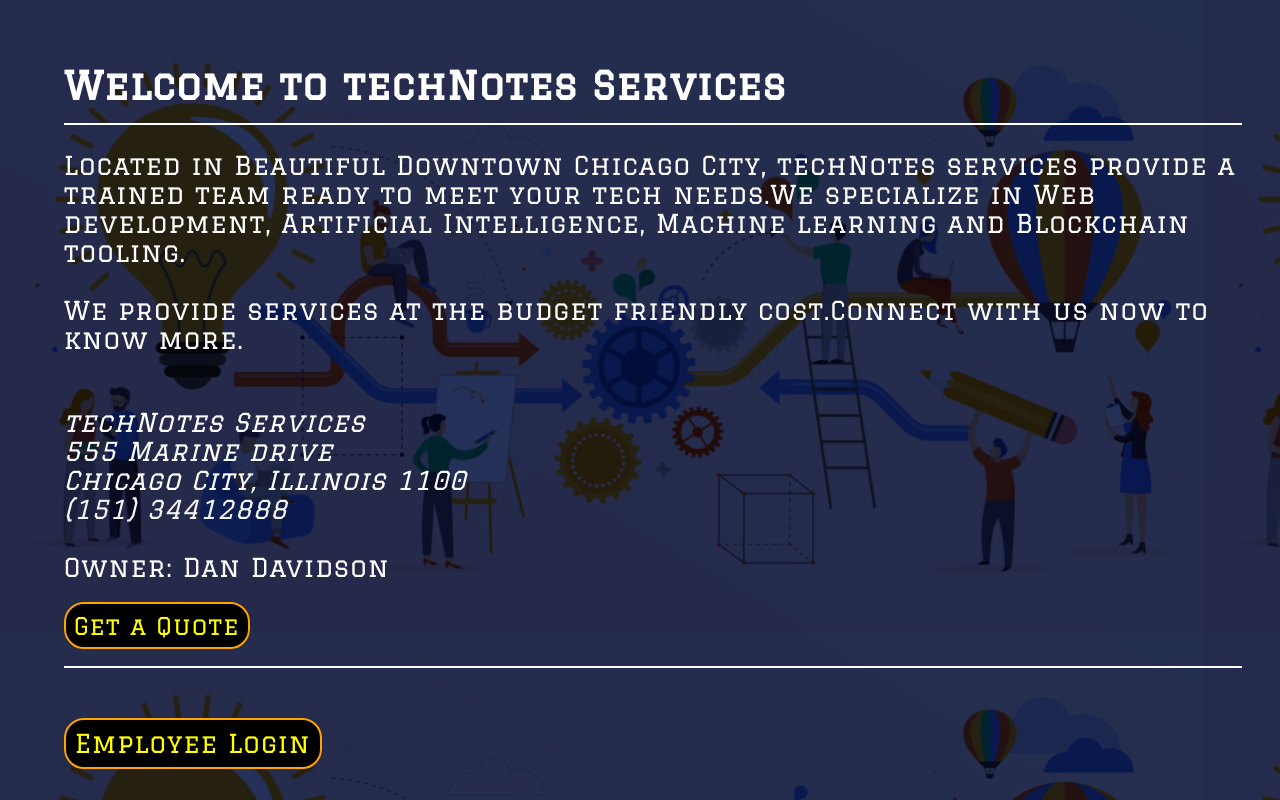
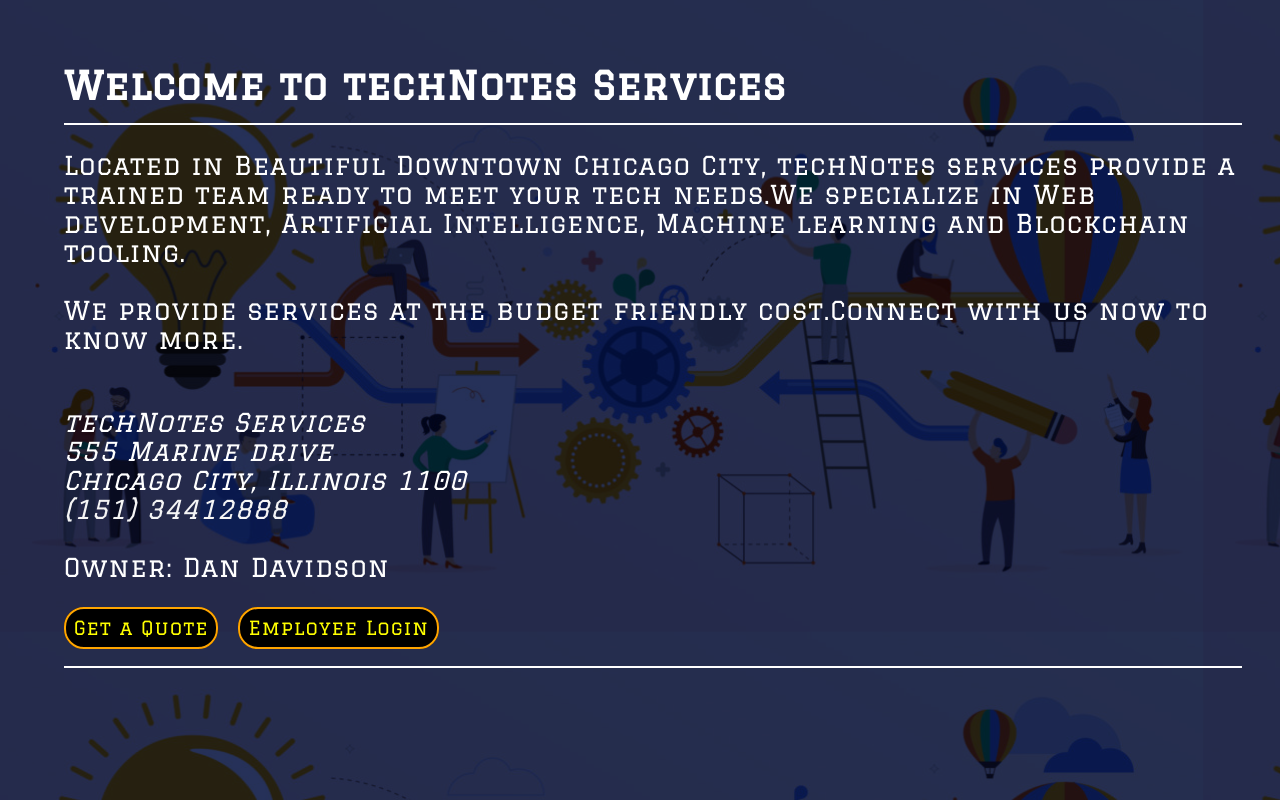
Before and after one commit to FrankYChills/techNotesAPP, a React (Create React App) app: page / in a window 1280 px wide. Built offline with nearby package versions, Linux system fonts and the light colour scheme; a web font is replaced by a local one.

Commit message:
buttons style changed

```diff
--- a/src/components/Public.js
+++ b/src/components/Public.js
@@ -36,14 +36,13 @@ const Public = () => {
         <a className="quote" href="mailto:email@email.de">
           Get a Quote
         </a>
+        <Link to="/login" className="emp-login">
+          Employee Login
+        </Link>
       </main>
       <br />
 
-      <footer>
-        <Link to="/login" className="emp-login">
-          Employee Login
-        </Link>
-      </footer>
+      <footer></footer>
     </section>
   );
   return content;
--- a/src/index.css
+++ b/src/index.css
@@ -127,12 +127,13 @@ a:focus-visible {
 }
 
 .emp-login {
-  padding: 9px;
+  padding: 8px;
   border: 2px solid orange;
   border-radius: 20px;
   background-color: black;
-  font-size: 1.6rem;
+  font-size: 1.2rem;
   color: yellow !important;
+  margin-left: 20px;
 }
 
 .emp-login:hover {
@@ -142,7 +143,7 @@ a:focus-visible {
 .quote {
   padding: 8px;
   border: 2px solid orange;
-  font-size: 1.5rem;
+  font-size: 1.2rem;
   background-color: black;
   color: yellow;
   border-radius: 20px;
```
